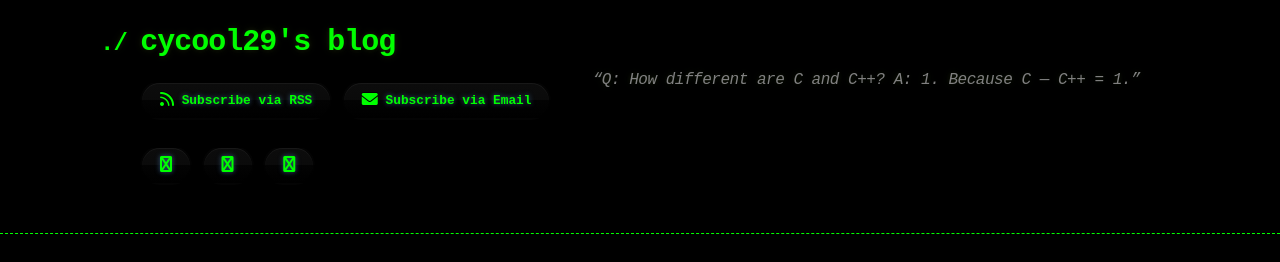
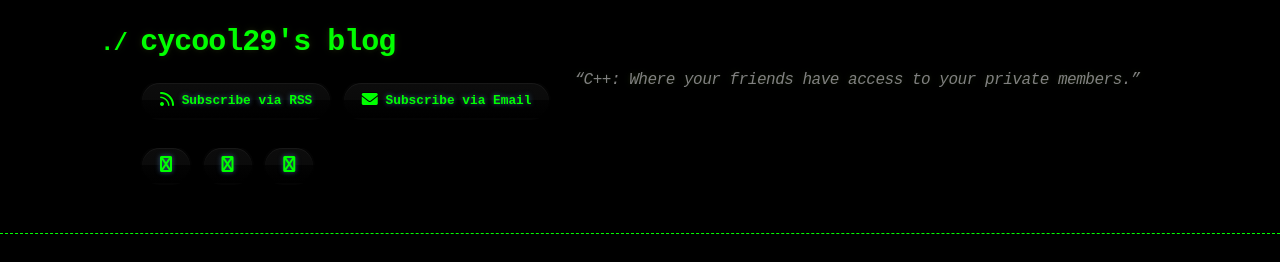
Before and after one commit to cycool29/cycool29.github.io, a Jekyll site: the page built from index.md, in a window 1280 px wide and 900 px high. Shown: the top 262 px of the window. Built offline with Jekyll 4.4.1, drawn with Linux system fonts in a browser that asks for light colours; a style sheet for code colours, icons or effects is not loaded.

Commit message:
Update quotes

```diff
--- a/_config.yml
+++ b/_config.yml
@@ -1,5 +1,5 @@
 title: cycool29's blog
-description: "“Q: How different are C and C++? A: 1. Because C — C++ = 1.” "
+description: "“C++: Where your friends have access to your private members.” "
 bio: A high school student. Intermediate in Python, Git, Bash. Learning JavaScript. He/Him. "
 author: cycool29
 url: https://cycool29.github.io
```
